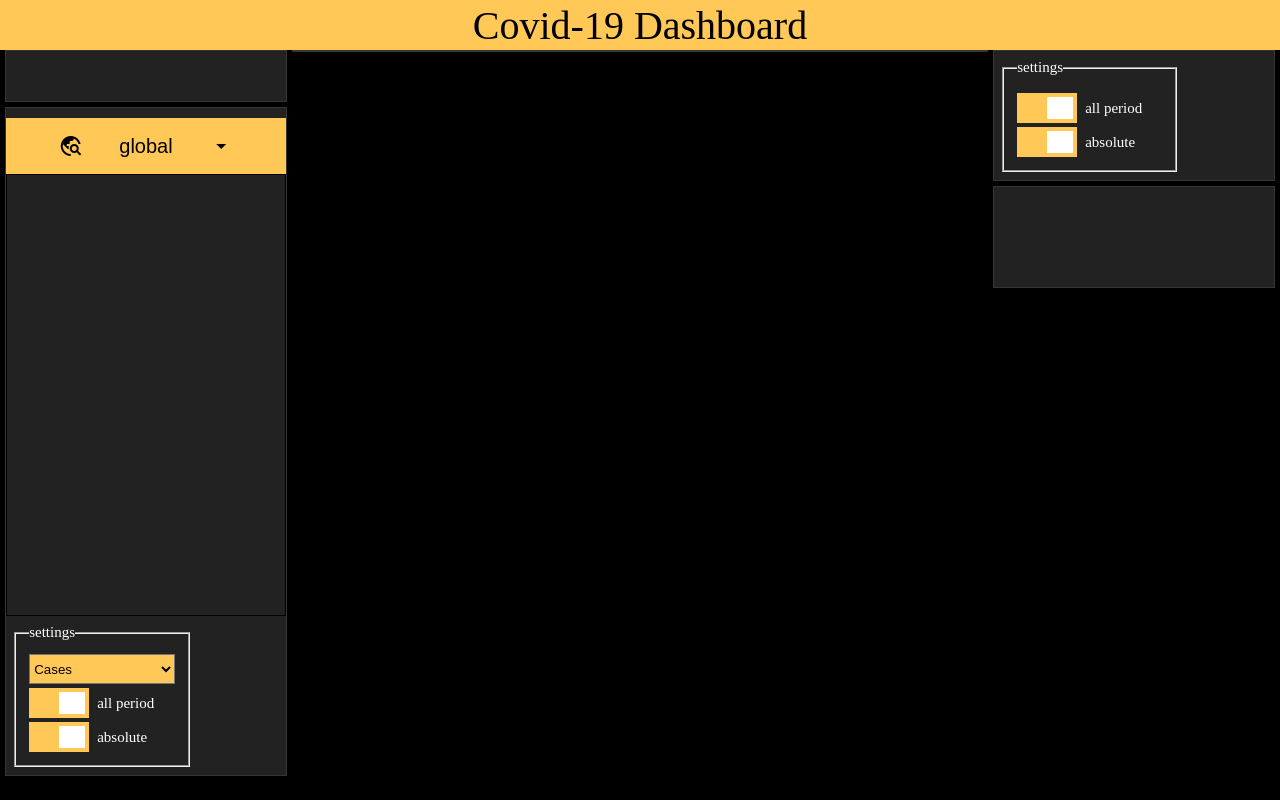
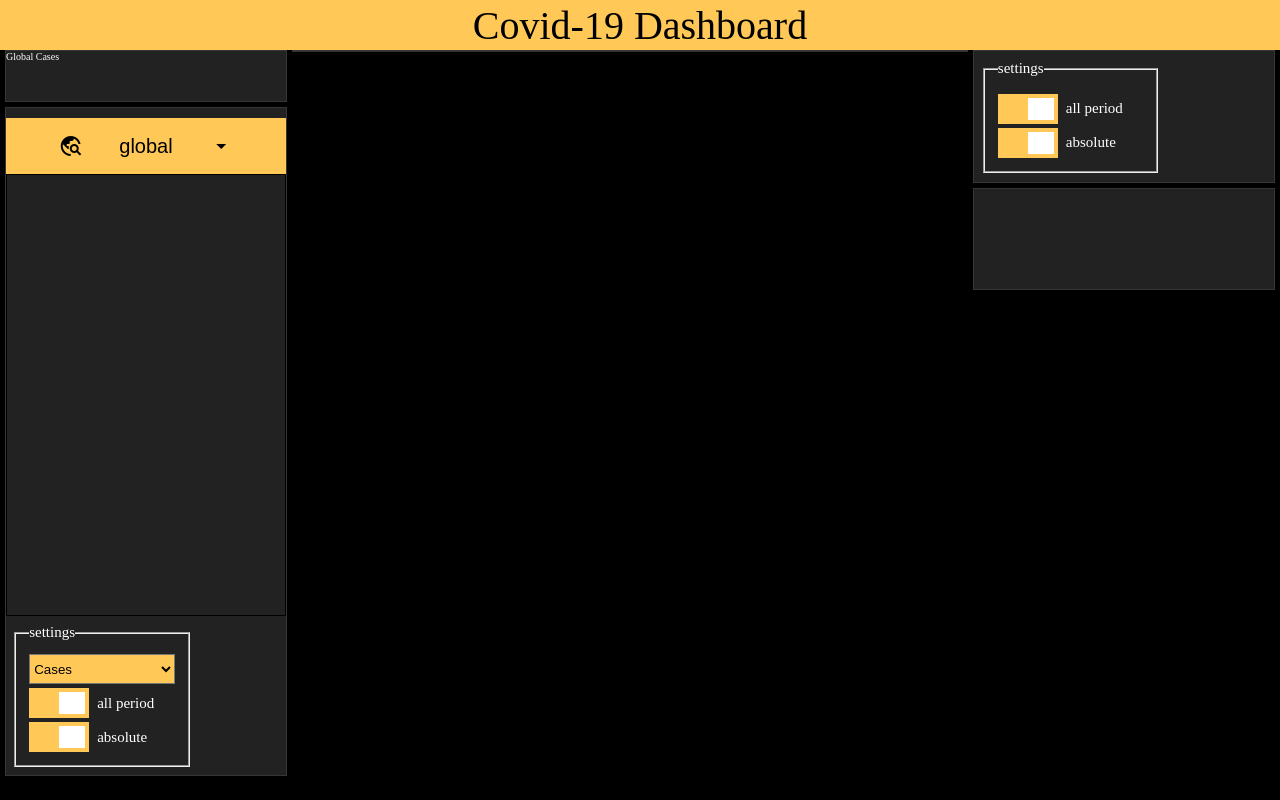
Before and after one commit to ivanova-anastasia/covid-dashboard, a website built with webpack: page covid-dashboard/index.html in a window 1280 px wide. Built offline with nearby package versions, Linux system fonts and the light colour scheme; no server answers; some icons are missing.

Commit message:
feat: add api method

```diff
--- a/covid-dashboard/index.html
+++ b/covid-dashboard/index.html
@@ -18,7 +18,10 @@
     <main class="main">
       <div class="flex-container">
         <div class="flex-column">
-          <div class="global-cases container"></div>
+          <div class="global-cases container">
+            <p class="global-cases__title">Global Cases</p>
+            <p class="global-cases__content"></p>
+          </div>
           <div class="countries-list container"></div>
         </div>
         <div class="flex-column">
@@ -26,7 +29,9 @@
         </div>
         <div class="flex-column">
           <div class="countries-table container"></div>
-          <div class="diagram container"></div>
+          <div class="diagram container">
+            <canvas id="myChart"></canvas>
+          </div>
         </div>
       </div>
     </main>
--- a/covid-dashboard/src/api/dashboardData.js
+++ b/covid-dashboard/src/api/dashboardData.js
@@ -13,6 +13,7 @@ export default {
   init: async function () {
     await this.setGlobalInfo();
     await this.setCountries();
+    await this.setGlobalInfoCases();
     indicators.updateDashboardIndicators();
     // TODO: invoke custom event
   },
@@ -31,10 +32,20 @@ export default {
         `${DISEASE_HOST_NAME}/v3/covid-19/countries?yesterday=true`
       );
       const responseData = await response.json();
+      console.log(responseData);
       const countries = responseData.map(
         (model) => new CountryDataModel(model.country, model)
       );
       this.countries.push(...countries);
+      console.log(this.countries);
+    } catch (err) {
+      console.log(err);
+    }
+  },
+  setGlobalInfoCases: async function () {
+    try {
+      const response = await fetch(`${DISEASE_HOST_NAME}/v3/covid-19/historical/all?lastdays=366`);
+      const responseData = await response.json();
     } catch (err) {
       console.log(err);
     }
--- a/covid-dashboard/src/components/table.js
+++ b/covid-dashboard/src/components/table.js
@@ -28,7 +28,7 @@ export default class Table {
       const cases = dashboardData.getCountByFilter(CASES_INDICATOR);
       const deaths = dashboardData.getCountByFilter(DEATHS_INDICATOR);
       const recovered = dashboardData.getCountByFilter(RECOVERED_INDICATOR);
-
+      console.log(recovered);
       this.addCovidDataToTable(cases, deaths, recovered);
     });
   }
--- a/package.json
+++ b/package.json
@@ -61,6 +61,7 @@
   },
   "dependencies": {
     "@babel/polyfill": "^7.12.1",
+    "chart.js": "^2.9.4",
     "material-components-web": "^8.0.0",
     "normalize.css": "^8.0.1"
   }
```
Also changed, not shown: 1 other file.
